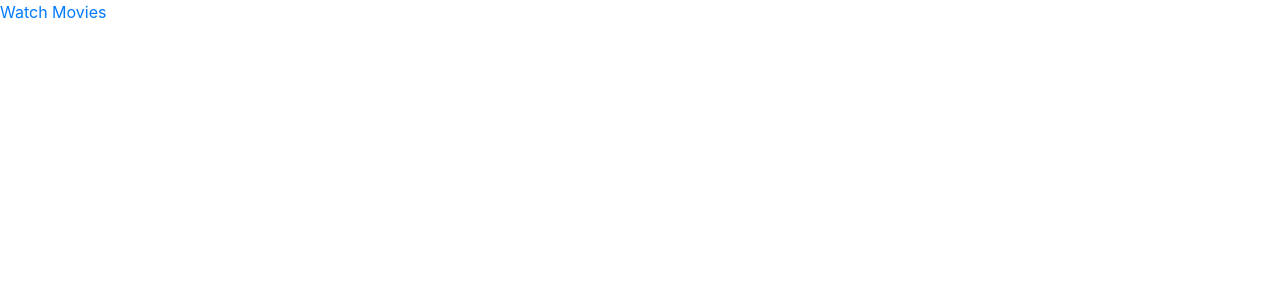
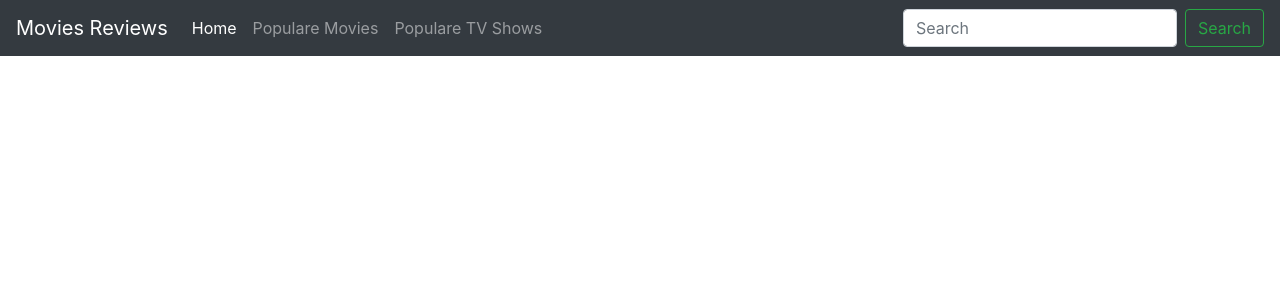
Before and after one commit to mbougarne/movies-reviews, a React (Create React App) app: page / in a window 1280 px wide. Shown: the top 300 px of the page. Built offline with nearby package versions, Linux system fonts and the light colour scheme.

Commit message:
Add Header, Navigation components, update App and its test file

```diff
--- a/src/App.tsx
+++ b/src/App.tsx
@@ -1,9 +1,10 @@
 import React from 'react';
+import Home from './pages/Home';
 
 export default function App() {
   return (
     <div className="App">
-      <a href="/">Watch Movies</a>
+      <Home />
     </div>
   );
 }
--- /dev/null
+++ b/src/components/Header.tsx
@@ -0,0 +1,12 @@
+import React from 'react';
+
+import Navigation from './Navigation';
+
+export default function Header()
+{
+  return (
+    <header className="Header">
+      <Navigation />
+    </header>
+  )
+}
--- /dev/null
+++ b/src/components/Navigation.tsx
@@ -0,0 +1,45 @@
+import React from 'react';
+
+const Navigation = () => {
+	return (
+		<nav className="navbar navbar-expand-md navbar-dark fixed-top bg-dark">
+
+			<a className="navbar-brand" href="/">Movies Reviews</a>
+			<button
+				className="navbar-toggler"
+				type="button"
+				data-toggle="collapse"
+				data-target="#navbarCollapse"
+				aria-controls="navbarCollapse"
+				aria-expanded="false"
+				aria-label="Toggle navigation">
+				<span className="navbar-toggler-icon"></span>
+			</button>
+
+			<div className="collapse navbar-collapse" id="navbarCollapse">
+
+				<ul className="navbar-nav mr-auto">
+					<li className="nav-item active">
+						<a className="nav-link" href="/">
+							Home <span className="sr-only">(current)</span>
+						</a>
+					</li>
+					<li className="nav-item">
+						<a className="nav-link" href="/populare-movies">Populare Movies</a>
+					</li>
+					<li className="nav-item">
+						<a className="nav-link" href="/populare-shows">Populare TV Shows</a>
+					</li>
+				</ul>
+
+				<div className="form-inline mt-2 mt-md-0">
+					<input className="form-control mr-sm-2" type="text" placeholder="Search" aria-label="Search" />
+					<button className="btn btn-outline-success my-2 my-sm-0" type="submit">Search</button>
+				</div>
+
+			</div>
+  	</nav>
+	)
+}
+
+export default Navigation;
--- a/src/pages/Home.tsx
+++ b/src/pages/Home.tsx
@@ -1,4 +1,5 @@
 import React, { Component, ReactNode } from 'react';
+import Header from '../components/Header';
 
 export default class Home extends Component
 {
@@ -6,8 +7,9 @@ export default class Home extends Component
     render(): ReactNode
     {
         return (
-            <>
-            </>
+            <div className="HomePage">
+                <Header />
+            </div>
         )
     }
 }
```
Also changed, not shown: .eslintrc.js, 2 other files (tests, documents, lock files or other folders).
